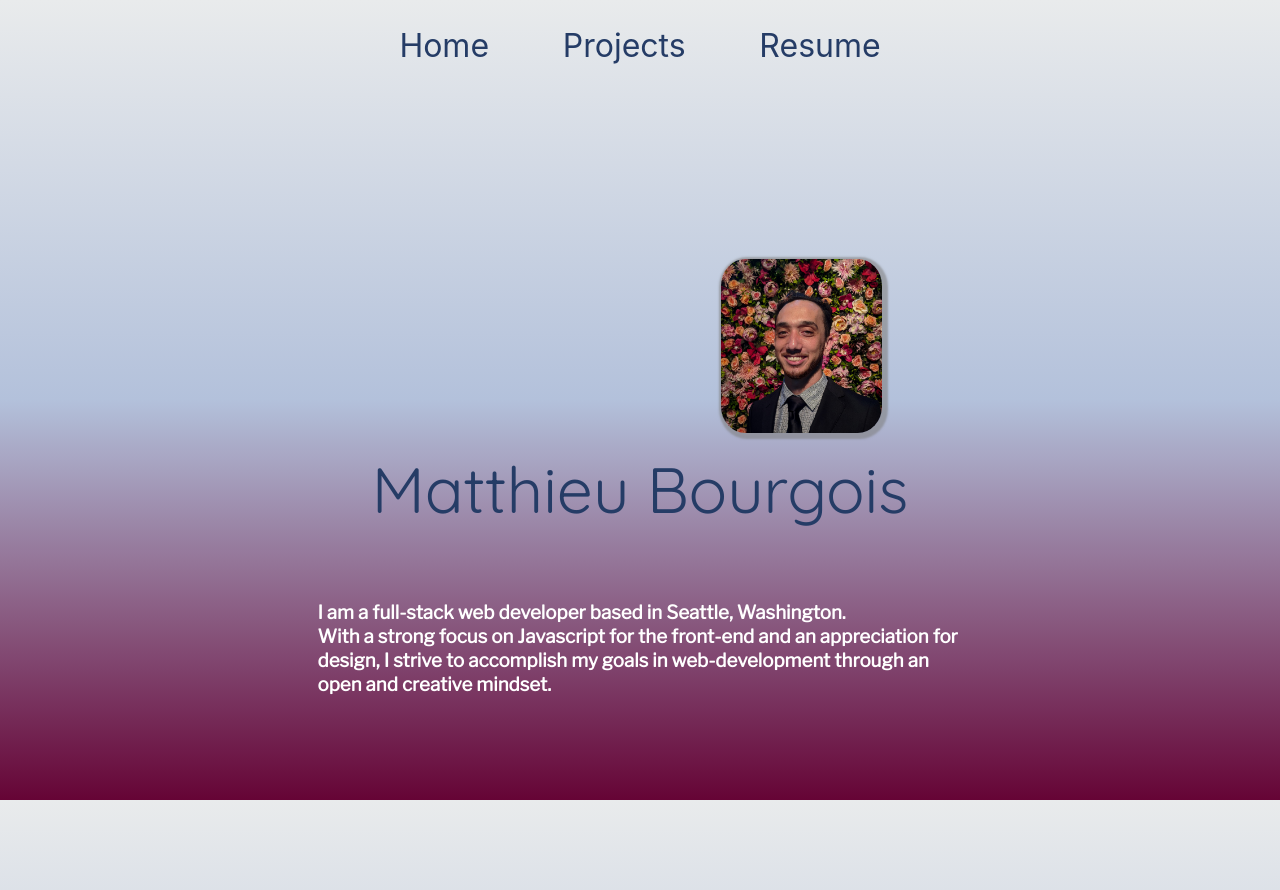
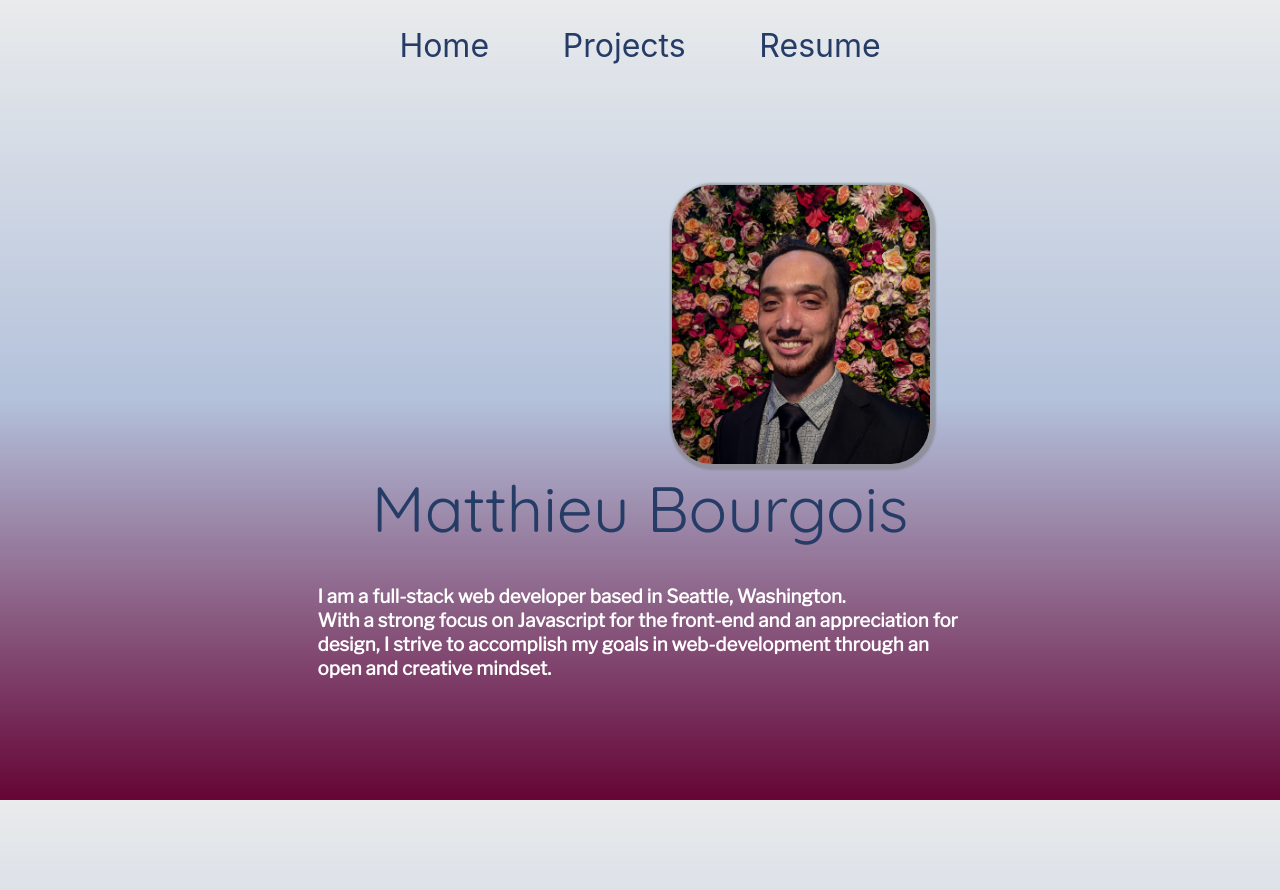
Before and after one commit to humblefeet/react-portfolio, a React (Create React App) app: page / in a window 1280 px wide. Shown: the top 890 px of the page. Built offline with nearby package versions, Linux system fonts and the light colour scheme.

Commit message:
media queries for the welcome page

```diff
--- a/src/components/Homepage/Homepage.css
+++ b/src/components/Homepage/Homepage.css
@@ -12,7 +12,7 @@
 }
 
 .name{
-    font-size: 4em;
+    font-size: 4rem;
     margin: 0;
     line-height: 1em;
     grid-area: name;
@@ -21,16 +21,23 @@
     padding: 2% 0;
     text-align: center;
     font-family: 'Quicksand', sans-serif;
-
+    vertical-align: middle;
 }
 
+.faceWrapper{
+    grid-area: myFace;
+    /* vertical-align: bottom; */
+    /* width: 50%; */
+    margin:0 auto 20%;
+    padding: 10%;
+    position: justify;
+    justify-content: space-between;
+}
 .myFace{
-    width: 50%;
-    margin: 20% auto;
-    grid-area: myFace;
-    vertical-align: bottom;
+    width: 100%;
     border-radius: 15%;
     box-shadow: 2px 2px 2px 4px rgba(128, 128, 128, 0.589);
+    align-self: center;
 }
 
 .description{
@@ -39,7 +46,7 @@
     color: rgb(255, 255, 255);
 }
 
-@media screen and (min-width: 690px){
+@media screen and (min-width: 560px){
 
     .homepage{
         font-family: 'Libre Franklin', sans-serif;
@@ -47,25 +54,34 @@
         margin: 7% 14%;
         display: grid;
         grid-template-columns: 1fr 1fr;
-        grid-template-rows: 40% 30% 30%;
+        grid-template-rows: 40% 1fr;
         grid-template-areas:
-                            "name myFace"
                             "name myFace"
                             "description description";
     }
 
     .myFace{
-        width: 50%;
+        min-width: 70%;
         margin-bottom: 20%;
         margin-top: 0;
     }
 
+
     .name{
         text-align: left;
+        /* font-size: 3rem; */
     }
 }
 
-@media screen and (min-width: 1080px){
+@media screen and (min-width: 700px){
+    .homepage{
+        grid-template-rows: 50% 1fr;
+
+    }
+}
+
+
+@media screen and (min-width: 930px){
 
     .homepage{
         font-family: 'Libre Franklin', sans-serif;
@@ -73,7 +89,7 @@
         margin: 7% 14%;
         display: grid;
         grid-template-columns: 1fr 1fr;
-        grid-template-rows: 40% 30% 30%;
+        grid-template-rows: 45% 15% 1fr;
         grid-template-areas:
                             ". myFace"
                             "name name"
@@ -81,8 +97,8 @@
     }
 
     .myFace{
-        width: 50%;
-        margin-bottom: 20%;
+        min-width: 90%;
+        /* margin-bottom: 20%; */
         margin-top: 0;
     }
 
--- a/src/components/Homepage/Homepage.jsx
+++ b/src/components/Homepage/Homepage.jsx
@@ -8,12 +8,13 @@ class Homepage extends Component {
             <div className="homepage">
                     <h1 className="name">Matthieu Bourgois</h1>
 
-                    <img
-                        className="myFace"
-                        src={portrait}
-                        alt="portrait">
-                    </img>
-
+                    <div className="faceWrapper">
+                        <img
+                            className="myFace"
+                            src={portrait}
+                            alt="portrait">
+                        </img>
+                    </div>
                     <h3 className="description">I am a full-stack web developer based in Seattle, Washington. <br></br>
                     With a strong focus on Javascript for the front-end and an appreciation for design, I strive to accomplish my goals in web-development through an open and creative mindset.
                     </h3>
--- a/src/components/Projects/Projects.css
+++ b/src/components/Projects/Projects.css
@@ -7,19 +7,7 @@
         "hike"
         "word"
         "rain" ;
-    grid-gap: 1em;
     margin: 0 auto;
-}
-
-@media screen and (min-width: 1080px){
-    .grid-container {
-        display: grid;
-        grid-template-columns: 1fr 1fr;
-        grid-template-rows: 1fr 1fr;
-        grid-template-areas:
-            "whatch hike "
-            "word rain";
-    }
 }
 
 .projectsIntro{
@@ -36,11 +24,10 @@
     margin: 0 auto;
 }
 
-
 .module {
     align-items: center;
     /* justify-content: space-around; */
-    margin: 2em auto;
+    margin: 1em auto;
     height: 37vh;
     width: 80%;
 }
@@ -51,15 +38,46 @@
 }
 
 .rain{
-
+    width: 50%;
     grid-area: rain
 }
 
 .hike{
     grid-area: hike
-
 }
 
 .word{
     grid-area: word
 }
+
+@media screen and (min-width: 650px){
+    .grid-container {
+        display: grid;
+        grid-template-columns: 1fr;
+        grid-template-rows: 1fr 1fr 1fr 1fr;
+        grid-template-areas:
+            "whatch"
+            "hike"
+            "word"
+            "rain";
+        grid-gap: 2em;
+    }
+
+    .module {
+        align-items: center;
+        margin: 0 auto;
+        height: 50%;
+    }
+}
+
+@media screen and (min-width: 1080px){
+    .grid-container {
+        display: grid;
+        grid-template-columns: 1fr 1fr;
+        grid-template-rows: 1fr 1fr;
+        grid-template-areas:
+            "whatch hike "
+            "word rain";
+        grid-gap: 1em;
+    }
+}
--- a/src/components/Projects/Projects.jsx
+++ b/src/components/Projects/Projects.jsx
@@ -1,9 +1,13 @@
 import React from 'react';
-import hikeHitch from '../../images/hikeHitch.png'
-import rainOrShine from '../../images/rainOrShine.png'
-import unscrambler from '../../images/unscrambler.png'
-import whatch from '../../images/whatch.png'
+// import hikeHitch from '../../images/hikeHitch.png'
+// import rainOrShine from '../../images/rainOrShine.png'
+// import unscrambler from '../../images/unscrambler.png'
+// import whatch from '../../images/whatch.png'
 import './Projects.css'
+const whatch = "https://imgur.com/EfAzTDM.png"
+const hikeHitch = "https://i.imgur.com/2R9Tcvd.jpg?1.png"
+const unscrambler = "https://i.imgur.com/IuXeeJh.png?1.png"
+const rainOrShine = "https://i.imgur.com/lLBHBc4.png?1.png"
 
 const Projects = props =>(
     <div className="projects">
```
